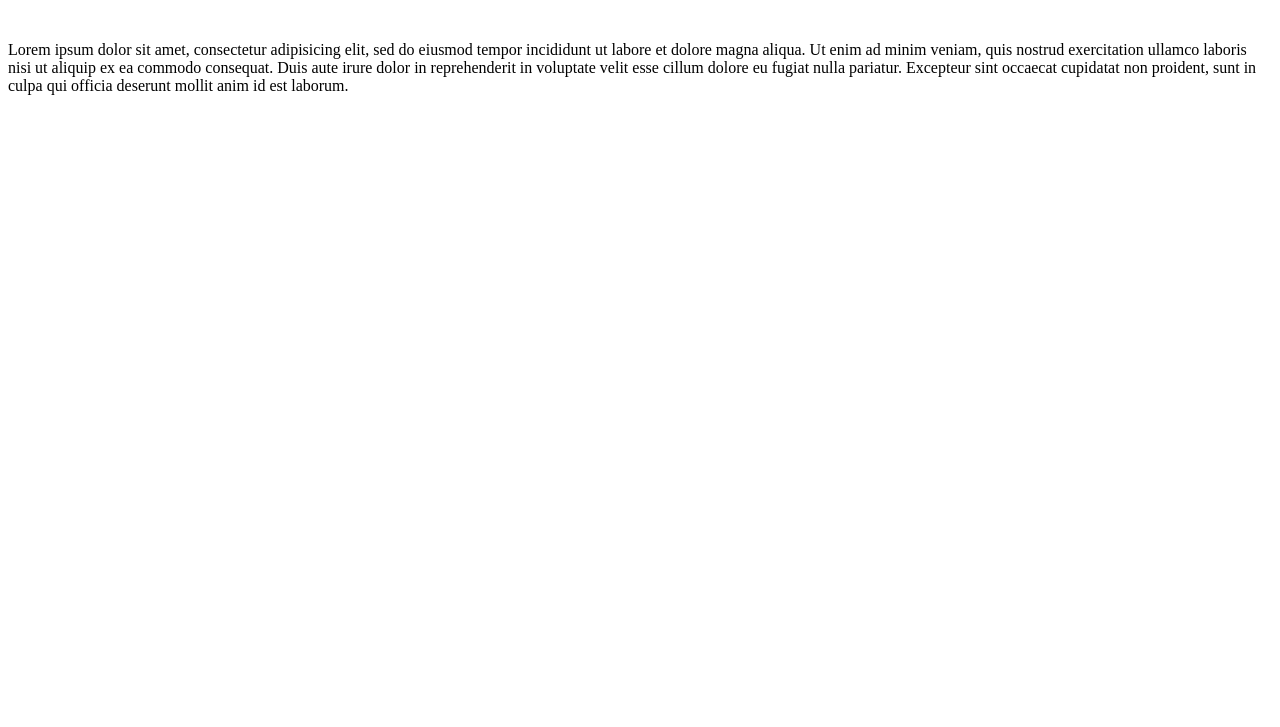
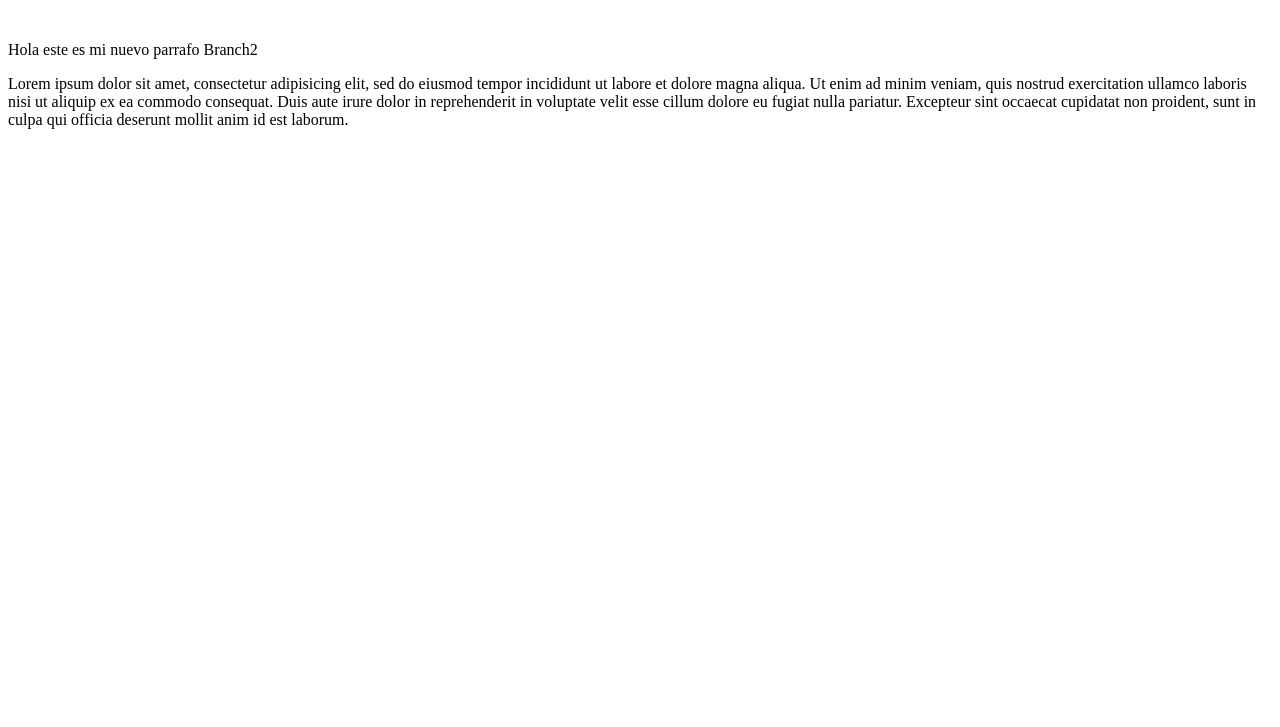
Before and after one commit to DavidITT/pagina-web, a plain HTML site: page index.html in a window 1280 px wide. Shown: the part 73-800 px from the top of the page. Drawn offline with Linux system fonts and the light colour scheme.

Commit message:
Agregar mas parrafos

```diff
--- a/index.html
+++ b/index.html
@@ -7,6 +7,7 @@
 <body>
 	<h1>Bienvenido a la Web del Estudio </h1>
 	<br />
+	<p>Hola este es mi nuevo parrafo Branch2</p>
 	<p>Lorem ipsum dolor sit amet, consectetur adipisicing elit, sed do eiusmod
 	tempor incididunt ut labore et dolore magna aliqua. Ut enim ad minim veniam,
 	quis nostrud exercitation ullamco laboris nisi ut aliquip ex ea commodo
```
